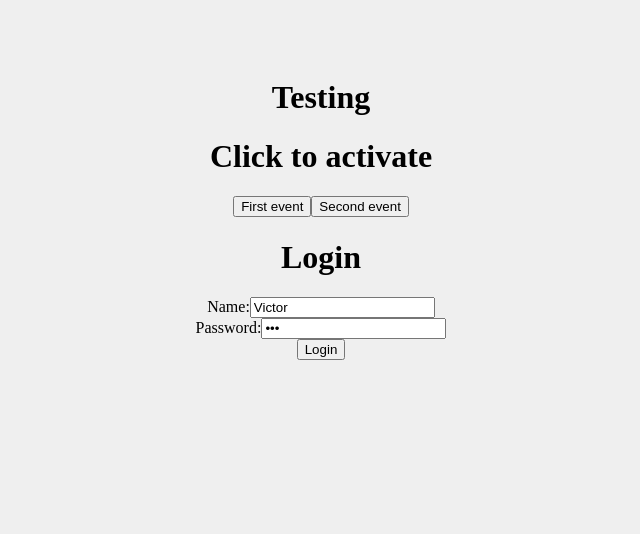
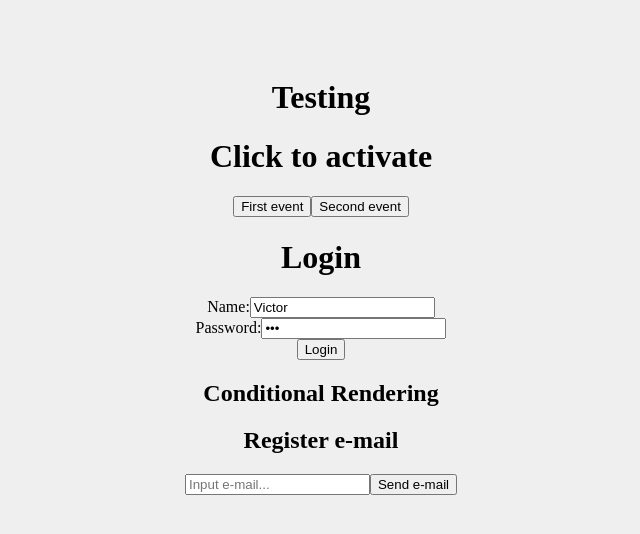
Before and after one commit to vcanedo/first-react-project, a React (Create React App) app: page / in a window 1280 px wide. Shown: the top 534 px of the page, without its empty margins (319-959 px from the left). Built offline with nearby package versions, Linux system fonts and the light colour scheme.

Commit message:
added conditional for email registering

```diff
--- a/src/App.js
+++ b/src/App.js
@@ -6,6 +6,7 @@ import Person from './components/Person';
 import List from './components/List';
 import Event from './components/Event';
 import Form from './components/Form';
+import Conditional from './components/Conditional';
 
 function App() {
   const name = "teste";
@@ -21,6 +22,10 @@ function App() {
       <h1>Testing</h1>
       <Event />
       <Form />
+      <h2>Conditional Rendering</h2>
+
+      <Conditional />
+
     </div>
   );
 }
--- /dev/null
+++ b/src/components/Conditional.js
@@ -0,0 +1,41 @@
+import { useState } from 'react';
+
+const Conditional = () => {
+
+  const [email, setEmail] = useState();
+  const [userEmail, setUserEmail] = useState();
+
+  const sendEmail = (e) => {
+    e.preventDefault();
+    setUserEmail(email);
+    console.log(userEmail);
+  }
+
+  const cleanEmail = () => {
+    setUserEmail('');
+  }
+
+  return (
+    <div>
+      <h2>Register e-mail</h2>
+      <form>
+
+        <input type="email" placeholder="Input e-mail..." onChange={ (e) => setEmail(e.target.value) } />
+
+        <button type="submit" onClick={sendEmail}>
+          Send e-mail
+        </button>
+
+        {userEmail && (
+          <div>
+            <p>User e-mail is: {userEmail}</p>
+            <button onClick={cleanEmail}>Clean e-mail</button>
+          </div>
+        )}
+
+      </form>
+    </div>
+  );
+}
+
+export default Conditional;
```
